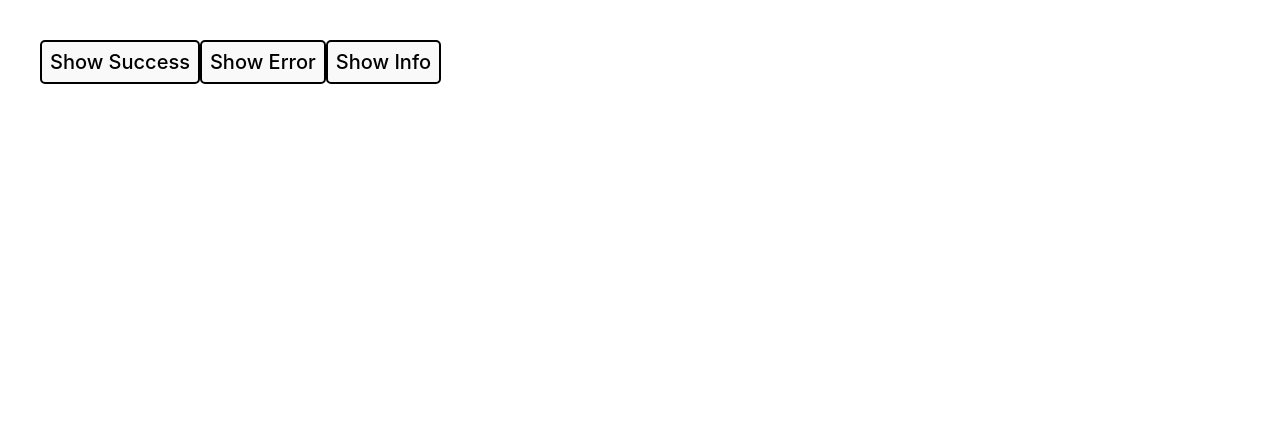
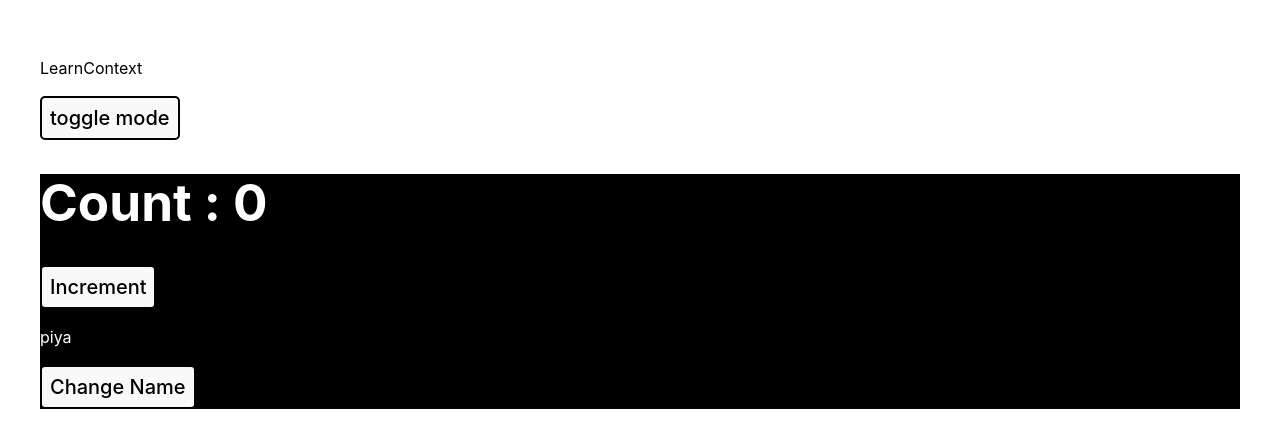
Before and after one commit to piya03/practice_React, a React (Vite) app: page / in a window 1280 px wide. Shown: the top 448 px of the page. Built offline with nearby package versions, Linux system fonts and the light colour scheme.

Commit message:
learn context

```diff
--- a/src/App.jsx
+++ b/src/App.jsx
@@ -5,7 +5,7 @@ import AutoCompleteSearch from "../src/components/AutoCompleteSearch";
 import FileExplorerV3 from "./components/FileExplorerV3";
 import OTP from "./components/OTP";
 import Toaster from "./components/Toaster";
-
+import LearnContext from "./components/LearnContext";
 function App() {
   return (
     // basic virsion
@@ -34,7 +34,8 @@ function App() {
       <AutoCompleteSearch /> */}
       {/* <FileExplorerV3 /> */}
       {/* <OTP /> */}
-      <Toaster />
+      {/* <Toaster /> */}
+      <LearnContext />
     </>
   );
 }
--- /dev/null
+++ b/src/components/LearnContext/Counter.jsx
@@ -0,0 +1,34 @@
+import React, { createContext, useContext, useState } from "react";
+import { learnContext } from "./context";
+import { themeContext } from "./ThemeContext";
+import Person from "./Person";
+
+export const personContext = createContext({ name: "piya" });
+
+const Counter = () => {
+  const { count, setCount } = useContext(learnContext);
+  const { darkTheme } = useContext(themeContext);
+
+  const [name, setName] = useState("piya");
+  return (
+    <personContext.Provider
+      value={{
+        name,
+        setName,
+      }}
+    >
+      <div
+        style={{
+          background: darkTheme ? "black" : "white",
+          color: darkTheme ? "white" : "black",
+        }}
+      >
+        <h1>Count : {count}</h1>
+        <button onClick={() => setCount((prev) => prev + 1)}>Increment</button>
+        <Person />
+      </div>
+    </personContext.Provider>
+  );
+};
+
+export default Counter;
--- /dev/null
+++ b/src/components/LearnContext/Person.jsx
@@ -0,0 +1,14 @@
+import React, { useContext } from "react";
+import { personContext } from "./Counter";
+const Person = () => {
+  const { name, setName } = useContext(personContext);
+
+  return (
+    <div>
+      <p>{name}</p>
+      <button onClick={() => setName("Priyanka Nishad")}>Change Name</button>
+    </div>
+  );
+};
+
+export default Person;
--- /dev/null
+++ b/src/components/LearnContext/Theme.jsx
@@ -0,0 +1,13 @@
+import React, { useContext } from "react";
+import { themeContext } from "./ThemeContext";
+
+const Theme = () => {
+  const { setDarkTheme } = useContext(themeContext);
+  return (
+    <div>
+      <button onClick={() => setDarkTheme((prev) => !prev)}>toggle mode</button>
+    </div>
+  );
+};
+
+export default Theme;
--- /dev/null
+++ b/src/components/LearnContext/ThemeContext.jsx
@@ -0,0 +1,12 @@
+import React, { useState, createContext } from "react";
+
+export const themeContext = createContext(null);
+
+export default function ThemContextWrapper({ children }) {
+  const [darkTheme, setDarkTheme] = useState(true);
+  return (
+    <themeContext.Provider value={{ darkTheme, setDarkTheme }}>
+      {children}
+    </themeContext.Provider>
+  );
+}
--- /dev/null
+++ b/src/components/LearnContext/context.jsx
@@ -0,0 +1,13 @@
+import React, { createContext, useState } from "react";
+
+export const learnContext = createContext(null);
+
+export default function TestContextWrapper({ children }) {
+  const [count, setCount] = useState(0);
+  console.log(count, "count from main");
+  return (
+    <learnContext.Provider value={{ count, setCount }}>
+      {children}
+    </learnContext.Provider>
+  );
+}
--- /dev/null
+++ b/src/components/LearnContext/index.jsx
@@ -0,0 +1,19 @@
+import React, { useContext } from "react";
+import TestContextWrapper from "./context";
+import ThemContextWrapper, { themeContext } from "./ThemeContext";
+import Counter from "./Counter";
+import Theme from "./Theme";
+const LearnContext = () => {
+  return (
+    <ThemContextWrapper>
+      <TestContextWrapper>
+        <p>LearnContext</p>
+
+        <Theme />
+        <Counter />
+      </TestContextWrapper>
+    </ThemContextWrapper>
+  );
+};
+
+export default LearnContext;
--- a/src/components/Toaster/index.jsx
+++ b/src/components/Toaster/index.jsx
@@ -2,7 +2,6 @@ import React, { useState } from "react";
 import Toast from "./Toast";
 const ToastContainer = () => {
   const [toasts, setToasts] = useState([]);
-  console.log(toasts, "toasts");
 
   function addToast({ message, type, duration }) {
     const id = Date.now();
```
Also changed, not shown: src/components/LearnContext/index.js (deleted, +0 -9 lines).
